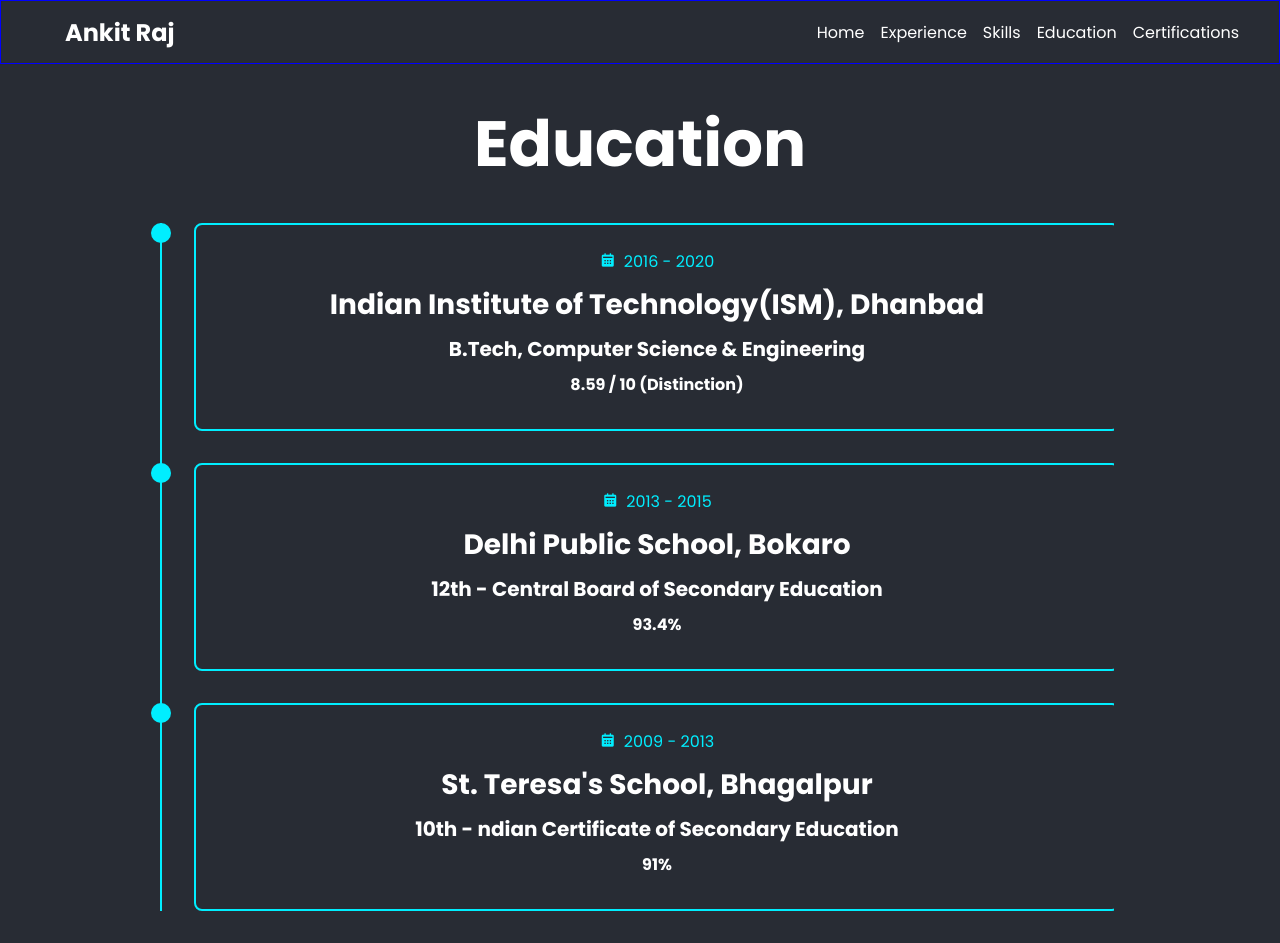
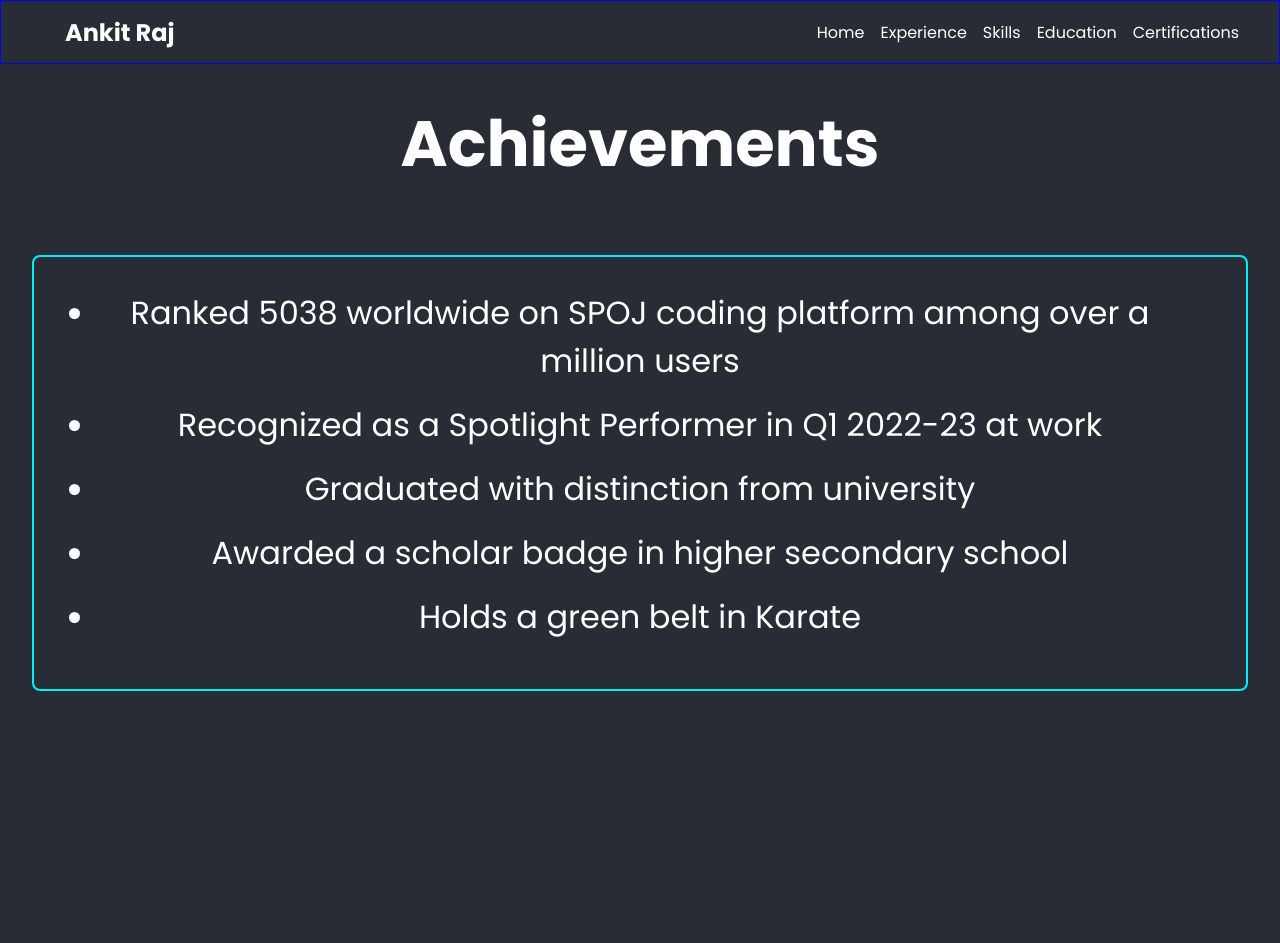
Before and after one commit to ankitraj7217/my-webapp, a React (Create React App) app: page / in a window 1280 px wide. After the commit the page ends 800 px from the top, so only its background shows below. Built offline with nearby package versions, Linux system fonts and the light colour scheme.

Commit message:
Add Achievements and Certifications details.

```diff
--- a/src/App.js
+++ b/src/App.js
@@ -8,6 +8,8 @@ import Skills from './Components/Skills/Skills.component';
 import Projects from './Components/Projects/Projects.component';
 import Experience from './Components/Experience/Experience.component';
 import Education from './Components/Education/Education.component';
+import Certifications from './Components/Certifications/Certifications.component';
+import Achievements from './Components/Achievements/Achievements.component';
 
 function App() {
   return (
@@ -15,7 +17,7 @@ function App() {
       <GlobalStyles />
       <div className="App">
           <Navbar />
-          <Education />
+          <Achievements />
       </div>
     </ThemeProvider>
   );
--- /dev/null
+++ b/src/Components/Achievements/Achievements.component.js
@@ -0,0 +1,31 @@
+import React from "react";
+import {
+  AchievementsDetails,
+  AchievementsHeader,
+  AchievementsSectionComp,
+} from "./Achievements.styles";
+
+const achievementsDetails = [
+  "Ranked 5038 worldwide on SPOJ coding platform among over a million users",
+  "Recognized as a Spotlight Performer in Q1 2022-23 at work",
+  "Graduated with distinction from university",
+  "Awarded a scholar badge in higher secondary school",
+  "Holds a green belt in Karate",
+];
+
+const Achievements = () => {
+  return (
+    <AchievementsSectionComp>
+      <AchievementsHeader>Achievements</AchievementsHeader>
+      <AchievementsDetails>
+        <ul>
+          {achievementsDetails.map((ele, idx) => (
+            <li key={idx}>{ele}</li>
+          ))}
+        </ul>
+      </AchievementsDetails>
+    </AchievementsSectionComp>
+  );
+};
+
+export default Achievements;
--- /dev/null
+++ b/src/Components/Achievements/Achievements.styles.js
@@ -0,0 +1,33 @@
+import styled from "styled-components";
+import { borderAnimation } from "../../StyledComponentsUtils/Animation.styles";
+
+export const AchievementsSectionComp = styled.section`
+  margin: 2rem auto;
+`;
+
+export const AchievementsHeader = styled.h1`
+  font-size: 4rem;
+  display: flex;
+  justify-content: center;
+  position: relative;
+`;
+
+
+export const AchievementsDetails = styled.div`
+  margin: 4rem auto;
+  width: 95vw;
+  display: flex;
+  flex-direction: column;
+  align-items: center;
+
+  ul {
+    border-radius: 0.5rem;
+    padding: 2rem 4rem;
+    font-size: 2rem;
+    animation: ${borderAnimation("#0ef", "2px", "0.5rem")} 4s ease-in-out forwards;
+
+    li {
+        margin-bottom: 1rem;
+    }
+  }
+`;
--- /dev/null
+++ b/src/Components/Certifications/Certifications.component.js
@@ -0,0 +1,82 @@
+import React from "react";
+import {
+  CertificationBox,
+  CertificationsDetails,
+  CertificationsHeader,
+  CertificationsSectionComp,
+} from "./Certifications.styles";
+
+const certificationDetails = [
+  {
+    name: "Advanced Data Structures in Java",
+    cURL: "https://tinyurl.com/yn4etj4j",
+  },
+  {
+    name: "Deep Learning Specialization by Andrew Ng",
+    cURL: "https://tinyurl.com/y5pzb2hn",
+  },
+  {
+    name: "Natural Language Processing by National Research University Higher School of Economics",
+    cURL: "https://tinyurl.com/yysj49pf",
+  },
+  {
+    name: "Prompt Engineering for ChatGPT",
+    cURL: "https://tinyurl.com/47zwk25e",
+  },
+  {
+    name: "Build a Simple App in Android Studio with Java",
+    cURL: "https://tinyurl.com/655u3wxs",
+  },
+  {
+    name: "Machine Learning by Stanford University",
+    cURL: "https://tinyurl.com/2fu9tukw",
+  },
+  {
+    name: "RESTful API with HTTP and JavaScript",
+    cURL: "https://tinyurl.com/yftwcazc",
+  },
+  {
+    name: "JavaScript: Understanding the Weird Parts",
+    cURL: "https://tinyurl.com/yvazmb5e",
+  },
+  {
+    name: "JavaScript: Understanding ES6 and Beyond",
+    cURL: "https://tinyurl.com/5b4euzff",
+  },
+  {
+    name: "JavaScript Pro: Mastering Advanced Concepts and Techniques",
+    cURL: "https://tinyurl.com/2mzfz24r",
+  },
+  {
+    name: "Microsoft Certified: Azure Fundamentals (AZ- 900)",
+    cURL: "https://tinyurl.com/bdcsy46z",
+  },
+];
+
+const Certifications = () => {
+  return (
+    <CertificationsSectionComp>
+      <CertificationsHeader>Certifications</CertificationsHeader>
+      <CertificationsDetails>
+        {certificationDetails.map((ele, idx) => {
+          return (
+            <CertificationBox key={idx}>
+              <h3>{ele.name}</h3>
+              <div className="cert-url">
+                <span>Certification URL: </span>
+                <a
+                  href={ele.cURL}
+                  key={idx}
+                  target="_blank"
+                  rel="noopener noreferrer"
+                >URL</a>
+              </div>
+            </CertificationBox>
+          );
+        })}
+      </CertificationsDetails>
+    </CertificationsSectionComp>
+  );
+};
+
+export default Certifications;
--- /dev/null
+++ b/src/Components/Certifications/Certifications.styles.js
@@ -0,0 +1,39 @@
+import styled from "styled-components";
+
+export const CertificationsSectionComp = styled.section`
+  margin: 2rem auto;
+`;
+
+export const CertificationsHeader = styled.h1`
+  font-size: 4rem;
+  display: flex;
+  justify-content: center;
+  position: relative;
+`;
+
+export const CertificationsDetails = styled.div`
+  margin: 1rem auto;
+  width: 95vw;
+  display: flex;
+  justify-content: center;
+  flex-wrap: wrap;
+  column-gap: 1.5rem;
+  row-gap: 2rem;
+`;
+
+export const CertificationBox = styled.div`
+    width: 25rem;
+    height: 10rem;
+    padding: 1rem;
+    background: linear-gradient(to bottom, #3ee8d8, #576ae1);
+    border-radius: 0.5rem;
+
+    * {
+        background-color: inherit;
+    }
+
+    display: flex;
+    flex-direction: column;
+    justify-content: space-between;
+    text-align: center;
+`;
--- a/src/StyledComponentsUtils/Animation.styles.js
+++ b/src/StyledComponentsUtils/Animation.styles.js
@@ -12,7 +12,7 @@ const slideRight = (leftVal) => keyframes`
     }
 `;
 
-const slideDown = (topVal) =>  keyframes`
+const slideDown = (topVal) => keyframes`
     0% {
         transform: translateY(${topVal});
         opacity: 0;
@@ -22,7 +22,7 @@ const slideDown = (topVal) =>  keyframes`
         transform: translateY(0);
         opacity: 1;
     }
-`
+`;
 
 const slideTop = (downVal) => keyframes`
   0% {
@@ -58,6 +58,32 @@ const zoomIn = keyframes`
     }
 `;
 
+const borderAnimation = (borderColor, borderWidth) => keyframes`
+  0% {
+    border-top: 0;
+    border-left: 0;
+    border-bottom: 0;
+    border-right: 0;
+  }
+  25% {
+    border-top: ${borderWidth} solid ${borderColor}; /* Adjust border color and width as needed */
+  }
+  50% {
+    border-top: ${borderWidth} solid ${borderColor};
+    border-right: ${borderWidth} solid ${borderColor};
+  }
+  75% {
+    border-top: ${borderWidth} solid ${borderColor};
+    border-right: ${borderWidth} solid ${borderColor};
+    border-bottom: ${borderWidth} solid ${borderColor};
+  }
+  100% {
+    border-top: ${borderWidth} solid ${borderColor};
+    border-right: ${borderWidth} solid ${borderColor};
+    border-bottom: ${borderWidth} solid ${borderColor};
+    border-left: ${borderWidth} solid ${borderColor};
+  }
+`;
 
 
-export { slideRight, slideDown, slideTop, slideLeft, zoomIn };
+export { slideRight, slideDown, slideTop, slideLeft, zoomIn, borderAnimation };
```
